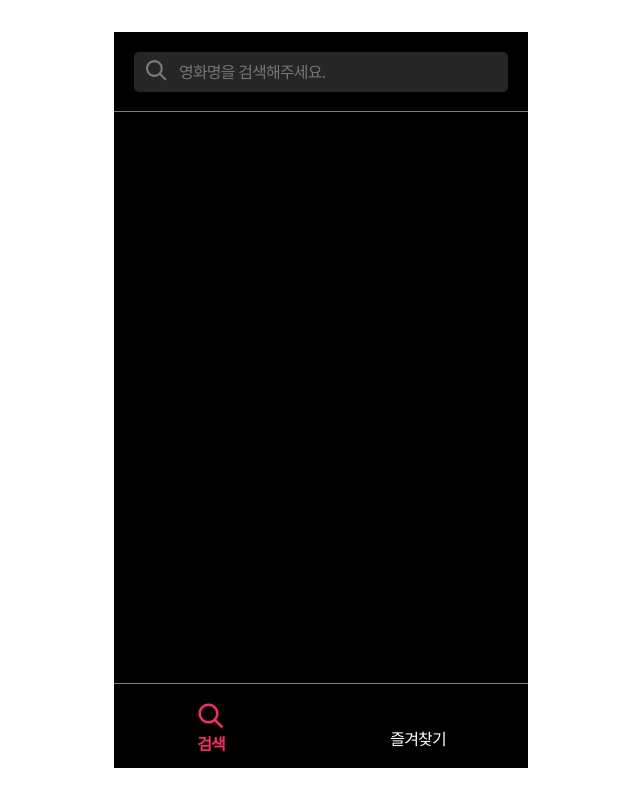
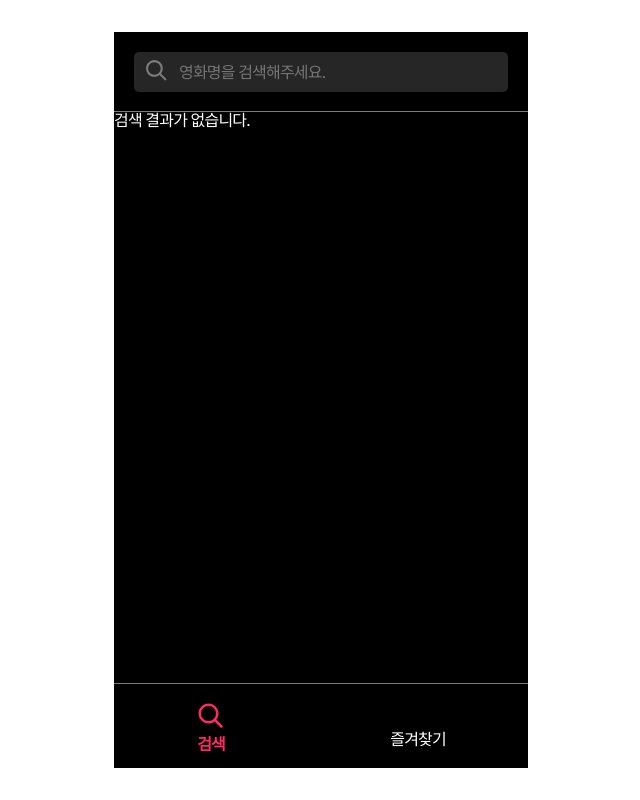
Before and after one commit to Yu-jae-min/POB_Grip, a React (Create React App) app: page / in a window 1280 px wide. Shown: the whole page, without its empty margins (319-959 px from the left). Built offline with nearby package versions, Linux system fonts and the light colour scheme; some icons are missing.

Commit message:
검색 기능 구현 완료

```diff
--- a/src/components/TabMenu/tabMenu.module.scss
+++ b/src/components/TabMenu/tabMenu.module.scss
@@ -8,6 +8,7 @@
   height: 85px;
   border-top: 1px solid colors.$GRAY7C;
   bottom: 0;
+  background-color: colors.$BLACK;
 
   .tabTitle {
     color: colors.$WHITE;
--- a/src/routes/Search/Search.tsx
+++ b/src/routes/Search/Search.tsx
@@ -2,7 +2,7 @@ import { useState, ChangeEvent, FormEvent, useEffect } from 'react'
 
 import { getMovieListApi } from 'services/movie'
 import { MOCK_DATA } from 'services/mock'
-import { MovieAPIRes } from 'types/movie.d'
+import { MovieAPIRes, SearchAPIRes } from 'types/movie.d'
 
 import styles from './search.module.scss'
 import { SearchIcon } from 'assets/svgs'
@@ -10,15 +10,7 @@ import { SearchIcon } from 'assets/svgs'
 const Search = () => {
   const [inputValue, setInputValue] = useState('')
   const [searchData, setSearchData] = useState<MovieAPIRes>()
-
-  const HandleInputValueSave = (e: ChangeEvent<HTMLInputElement>) => {
-    setInputValue(e.currentTarget.value)
-  }
-
-  const InputValueSubmit = (e: FormEvent<HTMLFormElement>) => {
-    e.preventDefault()
-    setInputValue('')
-  }
+  const [filterData, setFilterData] = useState<SearchAPIRes[]>()
 
   useEffect(() => {
     // api
@@ -33,6 +25,18 @@ const Search = () => {
     setSearchData(MOCK_DATA)
   }, [])
 
+  const HandleInputValueSave = (e: ChangeEvent<HTMLInputElement>): void => {
+    setInputValue(e.currentTarget.value)
+  }
+
+  const InputValueSubmit = (e: FormEvent<HTMLFormElement>): void => {
+    e.preventDefault()
+
+    const searchResult = searchData?.Search.filter((el) => el.Title.match(new RegExp(inputValue, 'i')))
+    setFilterData(searchResult)
+    setInputValue('')
+  }
+
   return (
     <main className={styles.searchWrap}>
       <div className={styles.inputWrap}>
@@ -44,12 +48,24 @@ const Search = () => {
         </form>
       </div>
       <div className={styles.listWrap}>
-        <div className={styles.succeedWrap}>
-          <div />
-        </div>
-        {/* <div className={styles.failWrap}>
-          <span className={styles.fail}>검색 결과가 없습니다.</span>
-        </div> */}
+        {filterData?.length ? (
+          filterData.map(({ Title, Year, Type, imdbID, Poster }) => (
+            <ul className={styles.succeedWrap} key={imdbID}>
+              <li>
+                <div
+                  style={{ width: '100px', height: '100px', backgroundImage: `url(${Poster}) center center no-repeat` }}
+                />
+                <span>{Title}</span>
+                <span>{Year}</span>
+                <span>{Type}</span>
+              </li>
+            </ul>
+          ))
+        ) : (
+          <div className={styles.failWrap}>
+            <span className={styles.fail}>검색 결과가 없습니다.</span>
+          </div>
+        )}
       </div>
     </main>
   )
--- a/src/routes/Search/search.module.scss
+++ b/src/routes/Search/search.module.scss
@@ -1,34 +1,37 @@
 @use '/src/styles/constants/colors';
 
 .searchWrap {
+  height: 100%;
   padding-top: 80px;
+  overflow-y: scroll;
 
   .inputWrap {
     display: flex;
     align-items: center;
     position: absolute;
+    top: 0;
     width: 100%;
     height: 80px;
+    padding: 0 20px;
+    background-color: colors.$BLACK;
     border-bottom: 1px solid colors.$GRAY7C;
-    top: 0;
-    padding: 0 20px;
 
     form {
+      display: flex;
+      align-items: center;
       width: 100%;
       height: 40px;
+      padding: 0 10px;
       background-color: colors.$GRAY26;
-      display: flex;
-      align-items: center;
       border-radius: 5px;
-      padding: 0 10px;
 
       .submitBtn {
         // background: red;
 
         svg {
-          fill: colors.$GRAY7C;
           width: 25px;
           height: 25px;
+          fill: colors.$GRAY7C;
         }
       }
 
@@ -40,7 +43,6 @@
   }
 
   .listWrap {
-    background: red;
     color: colors.$WHITE;
 
     .failWrap {
--- a/src/routes/routes.module.scss
+++ b/src/routes/routes.module.scss
@@ -12,5 +12,6 @@
     width: 414px;
     height: 736px;
     background-color: colors.$BLACK;
+    // overflow: hidden;
   }
 }
```
